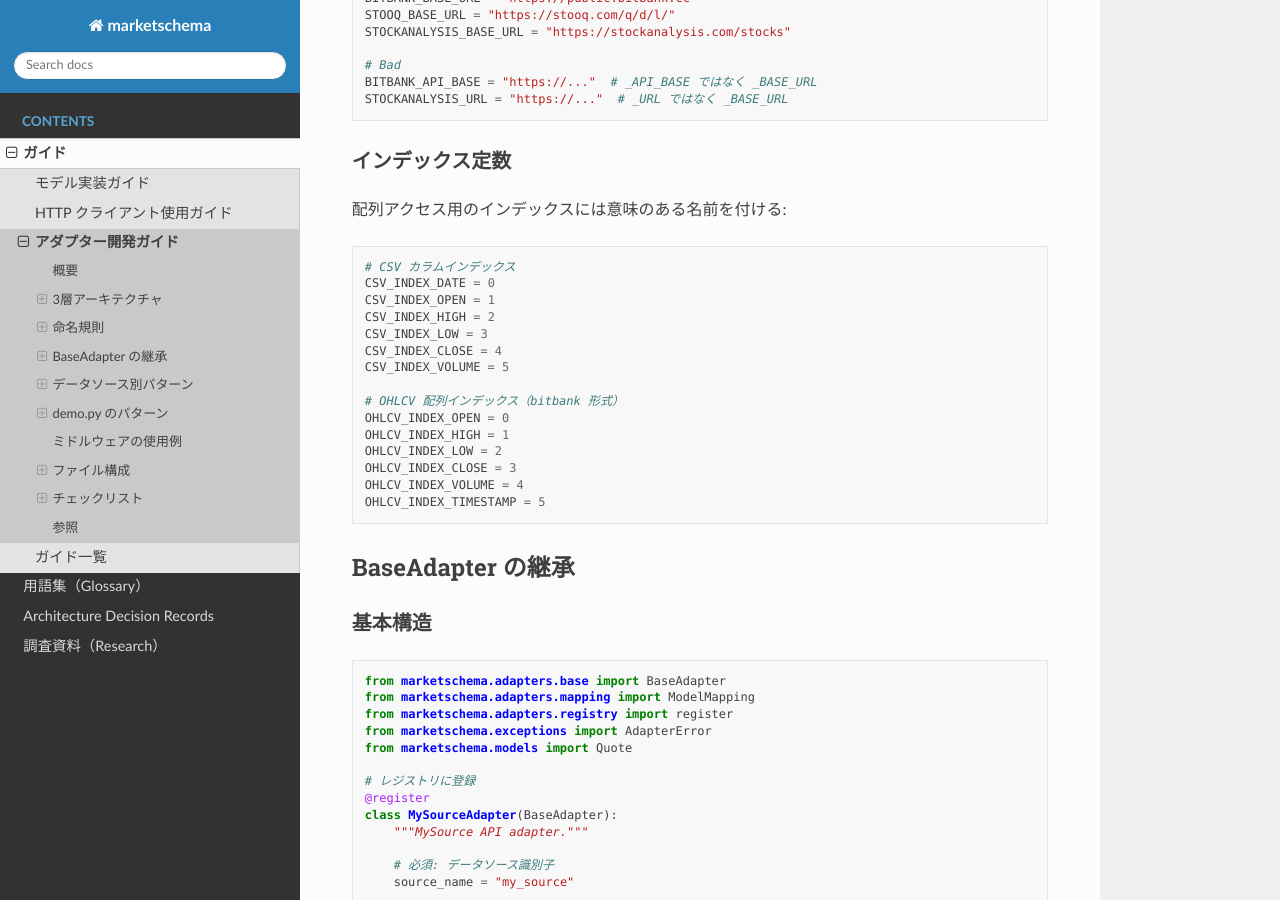
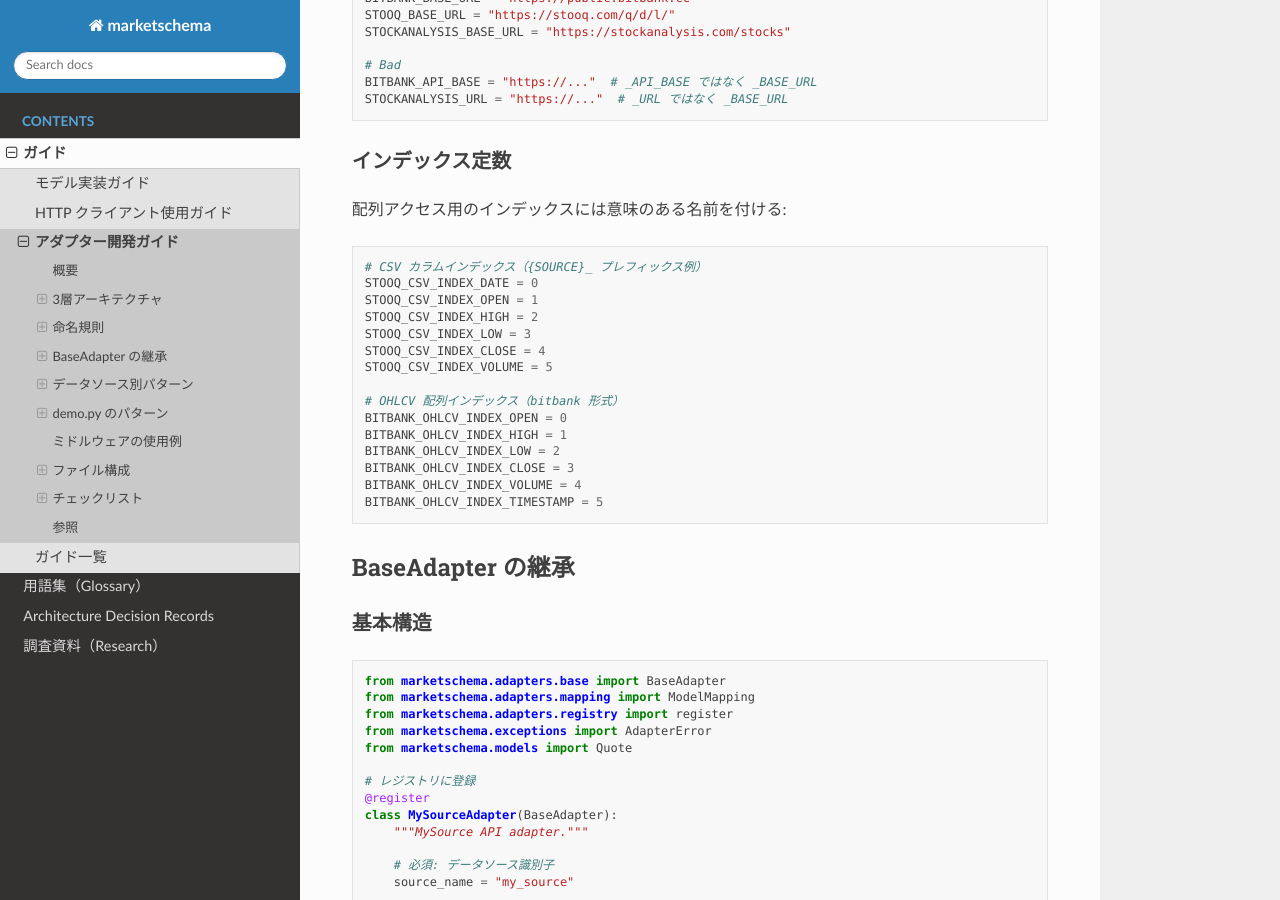
Before and after one commit to drillan/marketschema, a Sphinx documentation site: the page built from docs/guides/adapter-development.md, in a window 1280 px wide and 900 px high, scrolled down 1792 px. Built offline with Sphinx 7.4.7 and the Read the Docs theme 3.1.0, drawn with Linux system fonts in a browser that asks for light colours.

Commit message:
refactor(examples): add source prefix to constant names
Add source-specific prefixes to index constants in example adapters
to follow the documented naming convention ({SOURCE}_ prefix).

Changes:
- bitbank: OHLCV_INDEX_* → BITBANK_OHLCV_INDEX_*
- bitbank: PRICE_LEVEL_INDEX_* → BITBANK_PRICE_LEVEL_INDEX_*
- stooq: CSV_INDEX_* → STOOQ_CSV_INDEX_*
- stooq: EXPECTED_* → STOOQ_EXPECTED_*
- stockanalysis: HTML_INDEX_* → STOCKANALYSIS_HTML_INDEX_*
- stockanalysis: EXPECTED_COLUMN_COUNT → STOCKANALYSIS_EXPECTED_COLUMN_COUNT
- stockanalysis/demo.py: Add AdapterError handling

Update adapter-development.md examples to match.

Closes #26

Co-Authored-By: Claude Opus 4.5 <noreply@anthropic.com>

````diff
--- a/docs/guides/adapter-development.md
+++ b/docs/guides/adapter-development.md
@@ -89,21 +89,21 @@ STOCKANALYSIS_URL = "https://..."  # _URL ではなく _BASE_URL
 配列アクセス用のインデックスには意味のある名前を付ける:
 
 ```python
-# CSV カラムインデックス
-CSV_INDEX_DATE = 0
-CSV_INDEX_OPEN = 1
-CSV_INDEX_HIGH = 2
-CSV_INDEX_LOW = 3
-CSV_INDEX_CLOSE = 4
-CSV_INDEX_VOLUME = 5
+# CSV カラムインデックス（{SOURCE}_ プレフィックス例）
+STOOQ_CSV_INDEX_DATE = 0
+STOOQ_CSV_INDEX_OPEN = 1
+STOOQ_CSV_INDEX_HIGH = 2
+STOOQ_CSV_INDEX_LOW = 3
+STOOQ_CSV_INDEX_CLOSE = 4
+STOOQ_CSV_INDEX_VOLUME = 5
 
 # OHLCV 配列インデックス（bitbank 形式）
-OHLCV_INDEX_OPEN = 0
-OHLCV_INDEX_HIGH = 1
-OHLCV_INDEX_LOW = 2
-OHLCV_INDEX_CLOSE = 3
-OHLCV_INDEX_VOLUME = 4
-OHLCV_INDEX_TIMESTAMP = 5
+BITBANK_OHLCV_INDEX_OPEN = 0
+BITBANK_OHLCV_INDEX_HIGH = 1
+BITBANK_OHLCV_INDEX_LOW = 2
+BITBANK_OHLCV_INDEX_CLOSE = 3
+BITBANK_OHLCV_INDEX_VOLUME = 4
+BITBANK_OHLCV_INDEX_TIMESTAMP = 5
 ```
 
 ## BaseAdapter の継承
````
Also changed, not shown: 4 other files.
